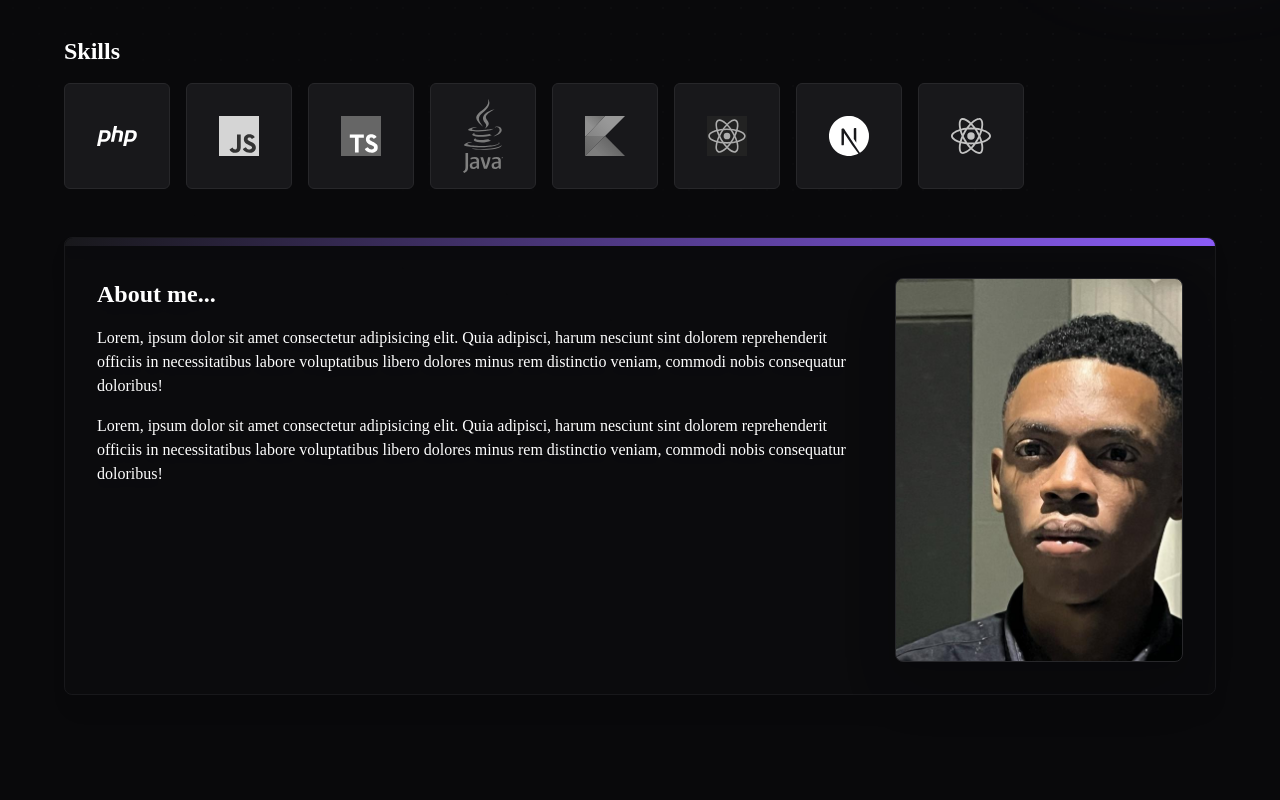
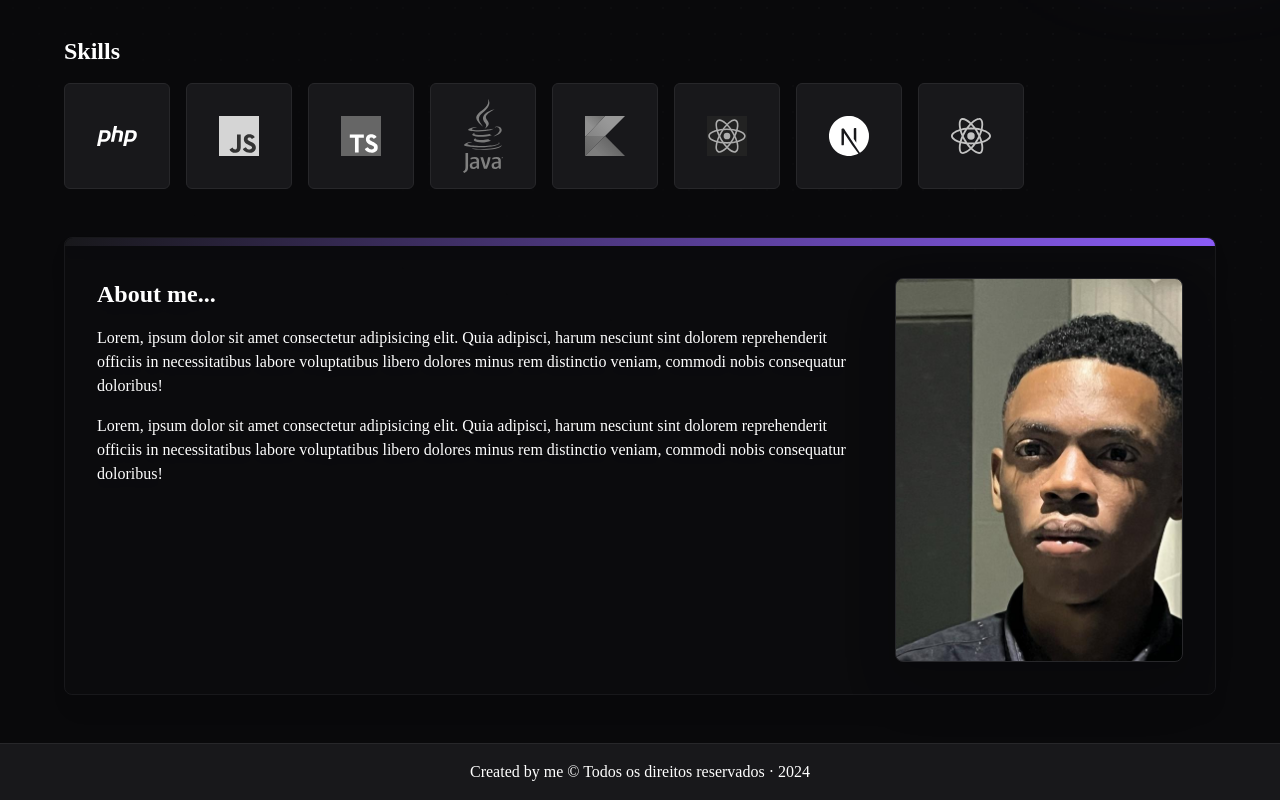
Before and after one commit to arnaldoucuassapi/iam, a Next.js app: page / in a window 1280 px wide. Shown: the part 343-1143 px from the top of the page. Before the commit the page ends 1086 px from the top, so only its background shows below. Built offline with nearby package versions, Linux system fonts and the light colour scheme.

Commit message:
feat: add footer component

```diff
--- a/src/app/layout.tsx
+++ b/src/app/layout.tsx
@@ -2,6 +2,7 @@ import type { Metadata } from 'next'
 import { Manrope } from 'next/font/google'
 import './globals.css'
 import { Header } from '@/components/Header'
+import { Footer } from '@/components/Footer'
 
 const manrope = Manrope({ subsets: ['latin'] })
 
@@ -17,9 +18,12 @@ export default function RootLayout({
 }) {
   return (
     <html lang="en">
-      <body className={`${manrope.className} bg-zinc-950 text-white px-16`}>
-        <Header />
-        {children}
+      <body className={`${manrope.className} bg-zinc-950 text-white`}>
+        <div className="px-16">
+          <Header />
+          {children}
+        </div>
+        <Footer />
       </body>
     </html>
   )
--- /dev/null
+++ b/src/components/Footer.tsx
@@ -0,0 +1,8 @@
+
+export function Footer() {
+  return (
+    <footer className="bg-zinc-900 text-center py-4 border-t border-zinc-800">
+      <p className="text-white">Created by me &copy; Todos os direitos reservados · 2024</p>
+    </footer>
+  );
+}
```
